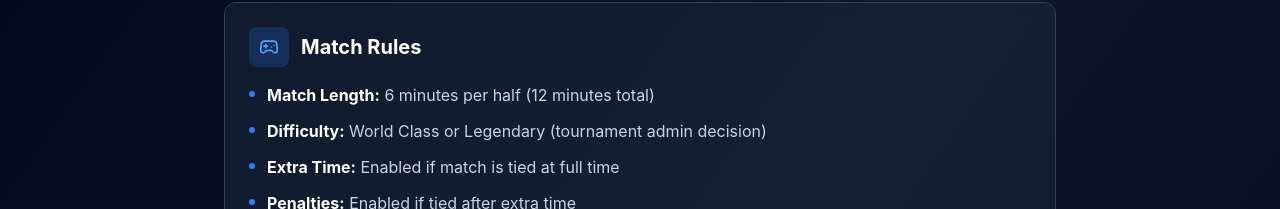
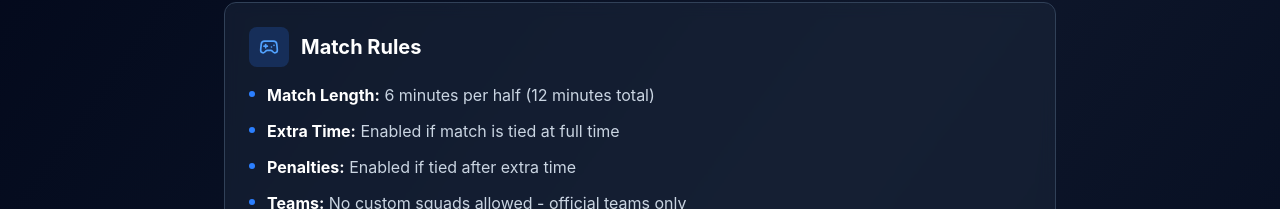
Before and after one commit to zinosalaam1/trbracket, a React (Vite) app: page /rules in a window 1280 px wide. Shown: the part 477-686 px from the top of the page. Built offline with nearby package versions, Linux system fonts and the light colour scheme; no server answers; the database is empty.

Commit message:
first commit

```diff
--- a/src/app/pages/RulesPage.tsx
+++ b/src/app/pages/RulesPage.tsx
@@ -47,10 +47,6 @@ export function RulesPage() {
             <div className="flex gap-3">
               <div className="w-1.5 h-1.5 bg-blue-500 rounded-full mt-2 flex-shrink-0" />
               <p><strong className="text-white">Match Length:</strong> 6 minutes per half (12 minutes total)</p>
-            </div>
-            <div className="flex gap-3">
-              <div className="w-1.5 h-1.5 bg-blue-500 rounded-full mt-2 flex-shrink-0" />
-              <p><strong className="text-white">Difficulty:</strong> World Class or Legendary (tournament admin decision)</p>
             </div>
             <div className="flex gap-3">
               <div className="w-1.5 h-1.5 bg-blue-500 rounded-full mt-2 flex-shrink-0" />
```
